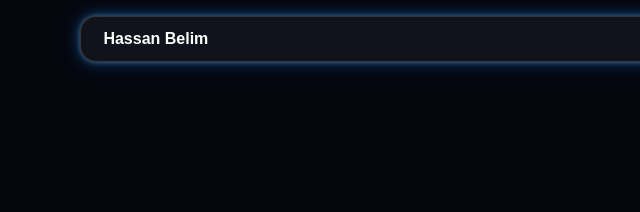
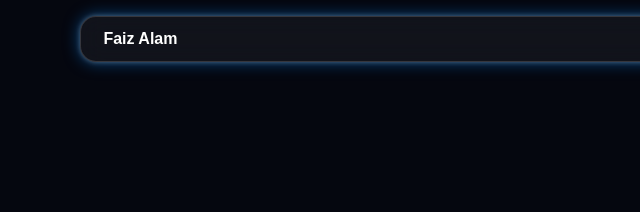
Before and after one commit to pathanfaizalam142-ui/satic-neww-faizkhan, a plain HTML site: page index.html in a window 1280 px wide. Shown: the top 212 px of the page, 0-640 px from the left. Drawn offline with Linux system fonts and the light colour scheme.

Commit message:
Update index.html

```diff
--- a/index.html
+++ b/index.html
@@ -10,7 +10,7 @@
 
 <meta name="description" content="Frontend Developer portfolio of Hassan Belim built with HTML CSS and JavaScript">
 
-<meta property="og:title" content="Hassan Belim Portfolio">
+<meta property="og:title" content="Faiz Alam Portfolio">
 <meta property="og:description" content="Frontend Developer portfolio built using HTML CSS and JavaScript">
 <meta property="og:type" content="website">
 <meta property="og:image" content="https://images.unsplash.com/photo-1555066931-4365d14bab8c.webp">
@@ -26,7 +26,7 @@
 
 <nav class="nav">
 
-<div class="logo">Hassan Belim</div>
+<div class="logo">Faiz Alam</div>
 
 <button class="nav-toggle" aria-expanded="false" type="button" aria-label="Toggle navigation">
 <span class="hamburger"></span>
@@ -427,7 +427,7 @@ accessibility and modern design systems</p>
 
 </div>
 
-<p class="copyright">© 2026 Hassan Belim. All rights reserved.</p>
+<p class="copyright">© 2026 Faiz Alam. All rights reserved.</p>
 
 </footer>
 
```
